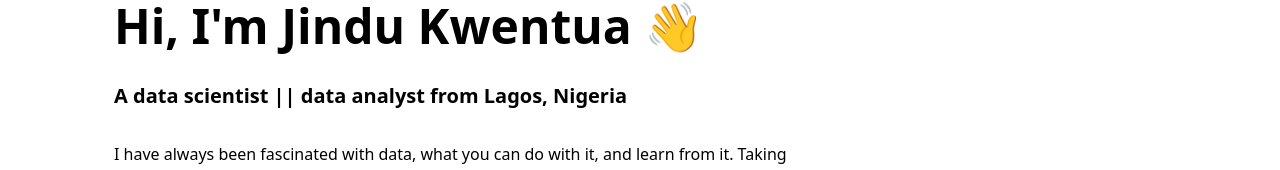
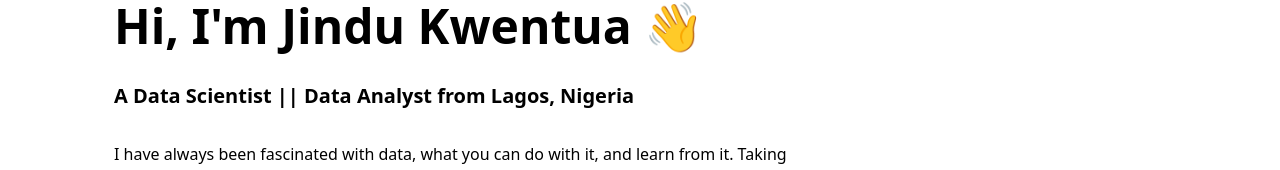
Before and after one commit to jindukwentua/portfolio-project, a Next.js app: page /about in a window 1280 px wide. Shown: the part 118-288 px from the top of the page. Built offline with nearby package versions, Linux system fonts and the light colour scheme.

Commit message:
chore: deployment changes

```diff
--- a/package.json
+++ b/package.json
@@ -2,7 +2,7 @@
   "name": "a",
   "private": true,
   "version": "0.1.0",
-  "author": "",
+  "author": "Jindu Kwentua",
   "dependencies": {
     "@fortawesome/fontawesome": "^1.1.8",
     "@fortawesome/fontawesome-free": "^6.0.0",
--- a/pages/about.js
+++ b/pages/about.js
@@ -12,7 +12,7 @@ const About = () => {
       <div className="container">
         <Heading level={1}>Hi, I'm Jindu Kwentua 👋</Heading>
         <Heading level={4}>
-          A data scientist || data analyst from Lagos, Nigeria
+          A Data Scientist || Data Analyst from Lagos, Nigeria
         </Heading>
 
         <div className="flex flex-col-reverse gap-8 items-center mb-10 md:flex-row">
--- a/pages/projects.js
+++ b/pages/projects.js
@@ -26,14 +26,14 @@ const Projects = () => {
               <p className="text-sm">React - Gatsby - Tailwind CSS</p>
               <div class="flex justify-between items-center gap-4 mt-4">
                 <a
-                  href="https://aarondunphy.com/"
+                  href="https://jindukwentua.netlify.app/"
                   target="_blank"
                   className="text-indigo-700 hover:text-violet-500"
                 >
                   View App
                 </a>
                 <a
-                  href="https://github.com/aarondunphy/aarondunphy.com"
+                  href="https://github.com/jindukwentua/portfolio-project"
                   target="_blank"
                   className="text-indigo-700 hover:text-violet-500"
                 >
```
Also changed, not shown: 1 other file (tests, documents, lock files or other folders).
